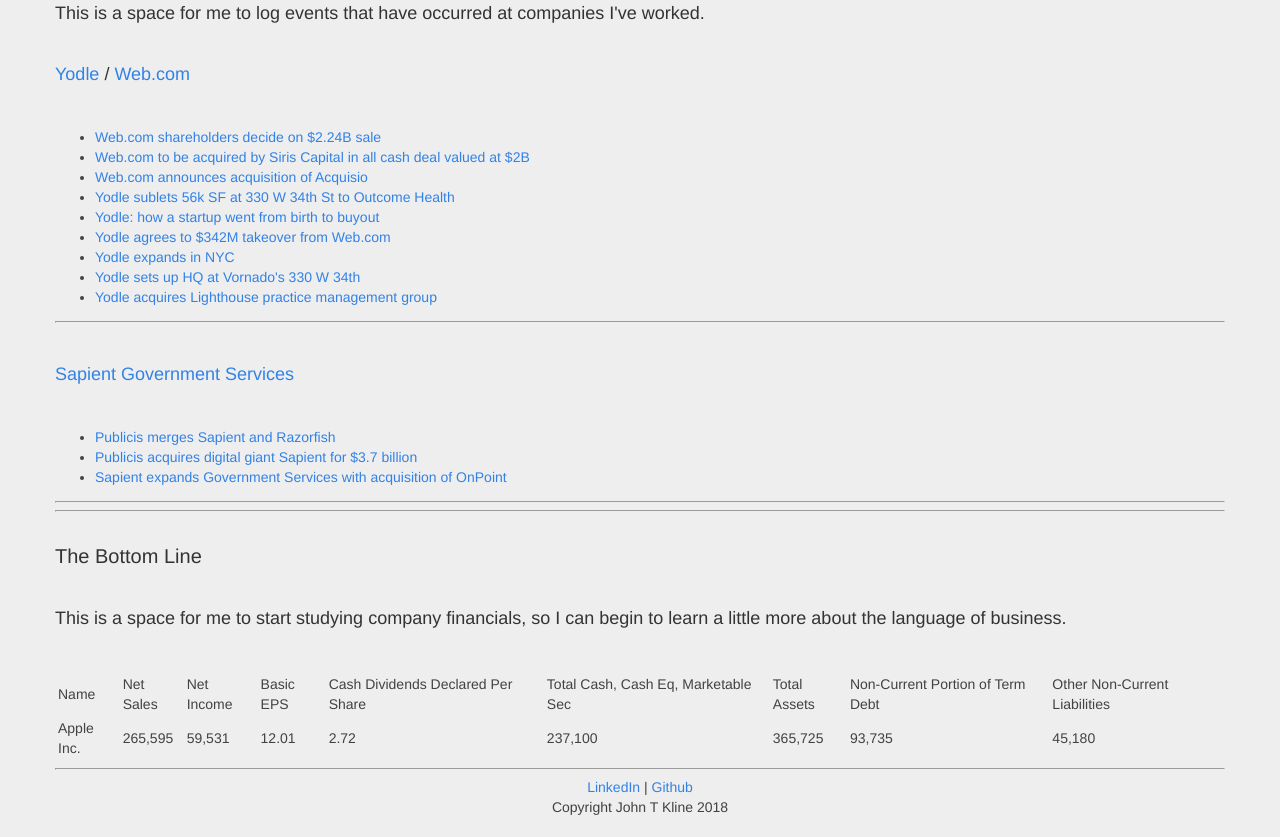
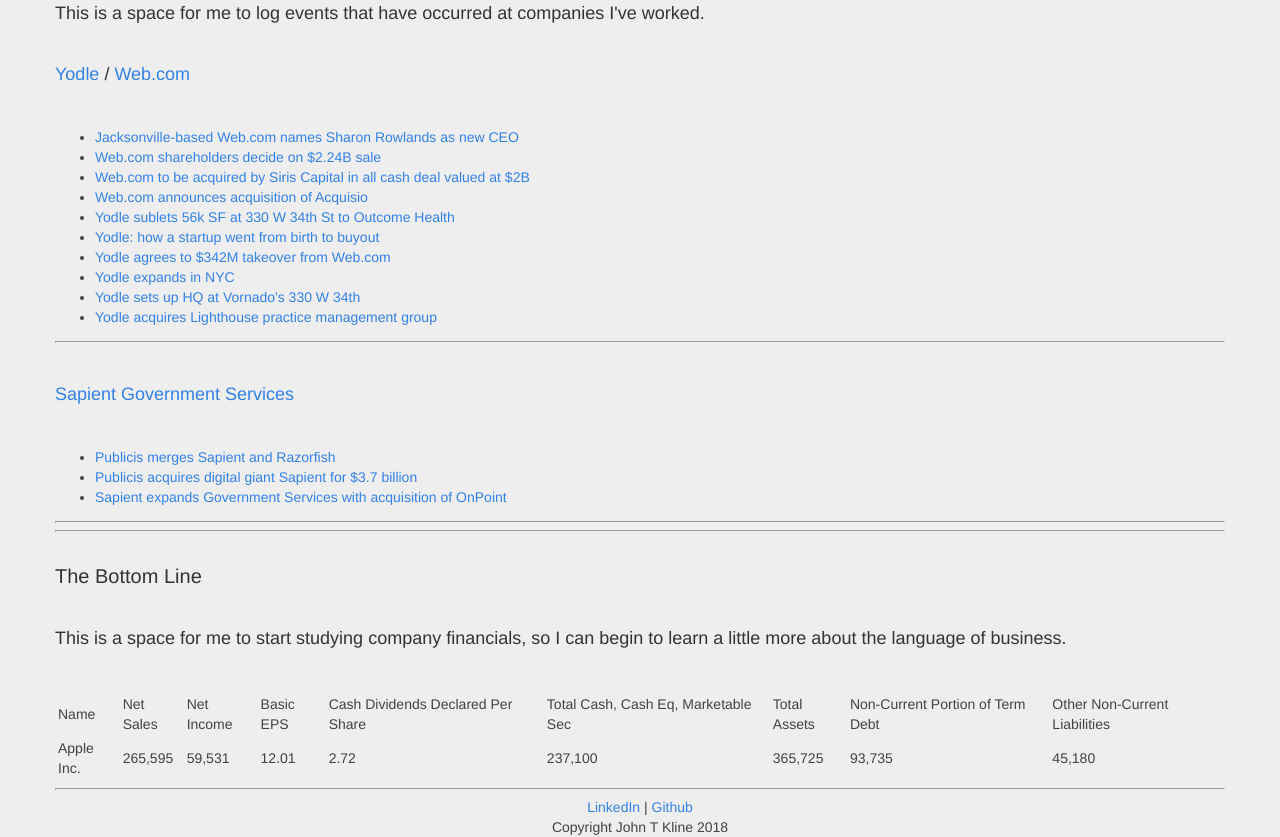
Before and after one commit to jtkline1205/website, a plain HTML site: page home.html in a window 1280 px wide. Shown: the part 1140-1977 px from the top of the page. Drawn offline with Linux system fonts and the light colour scheme.

Commit message:
adding new ceo news post

```diff
--- a/home.html
+++ b/home.html
@@ -97,6 +97,7 @@
             <a href="http://www.yodle.com/" target="_blank">Yodle</a> / <a href="http://www.web.com">Web.com</a>
           </h6>
           <ul>
+            <li><a href="http://news.wjct.org/post/jacksonville-based-webcom-names-sharon-rowlands-new-ceo" target="_blank">Jacksonville-based Web.com names Sharon Rowlands as new CEO</a></li>
             <li><a href="https://www.bizjournals.com/jacksonville/news/2018/10/10/web-com-shareholders-decide-on-2-24-billion-sale.html" target="_blank">Web.com shareholders decide on $2.24B sale</a></li>
             <li><a href="https://www.marketwatch.com/story/webcom-to-be-acquired-by-siris-capital-in-all-cash-deal-valued-at-about-2-billion-2018-06-21" target="_blank">Web.com to be acquired by Siris Capital in all cash deal valued at $2B</a></li>
             <li><a href="https://globenewswire.com/news-release/2017/11/01/1172601/0/en/Web-com-Announces-Acquisition-of-Acquisio-A-Leader-in-Online-Marketing-Artificial-Intelligence.html" target="_blank">Web.com announces acquisition of Acquisio</a> </li>
```
